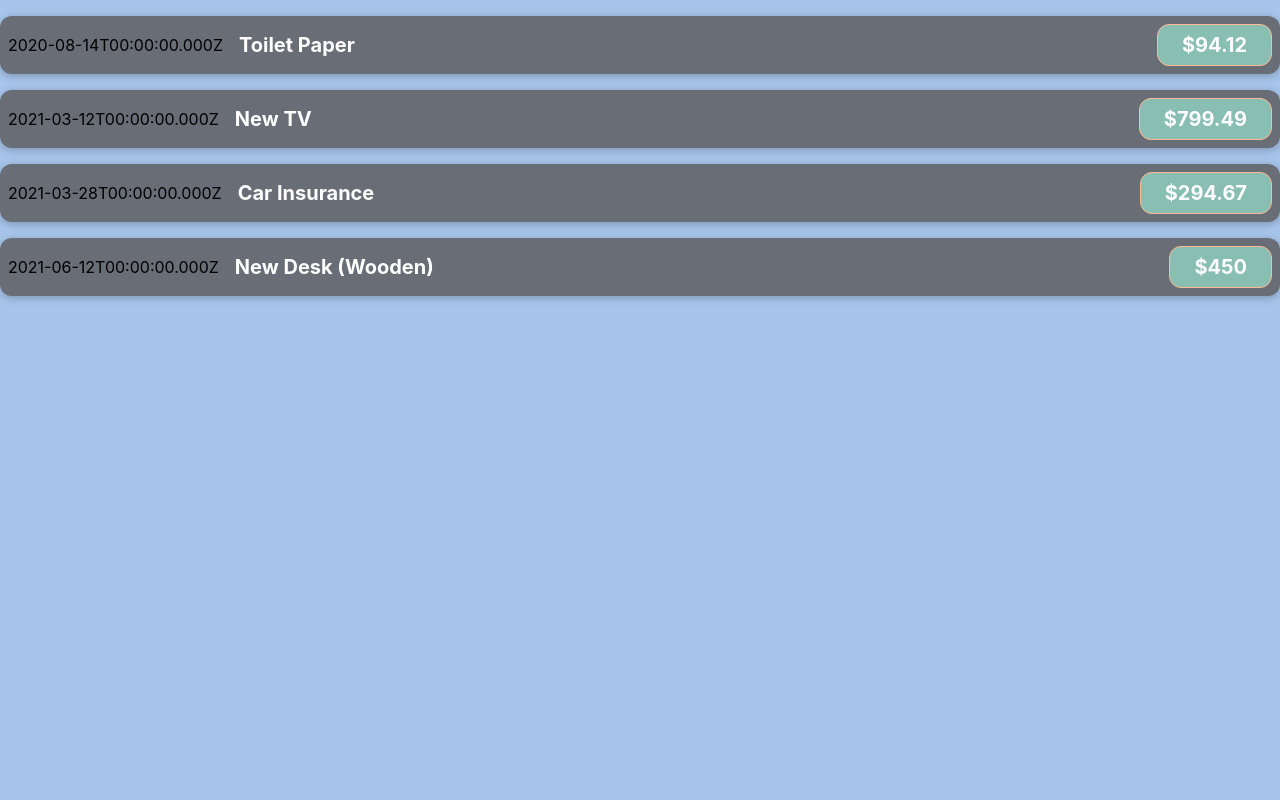
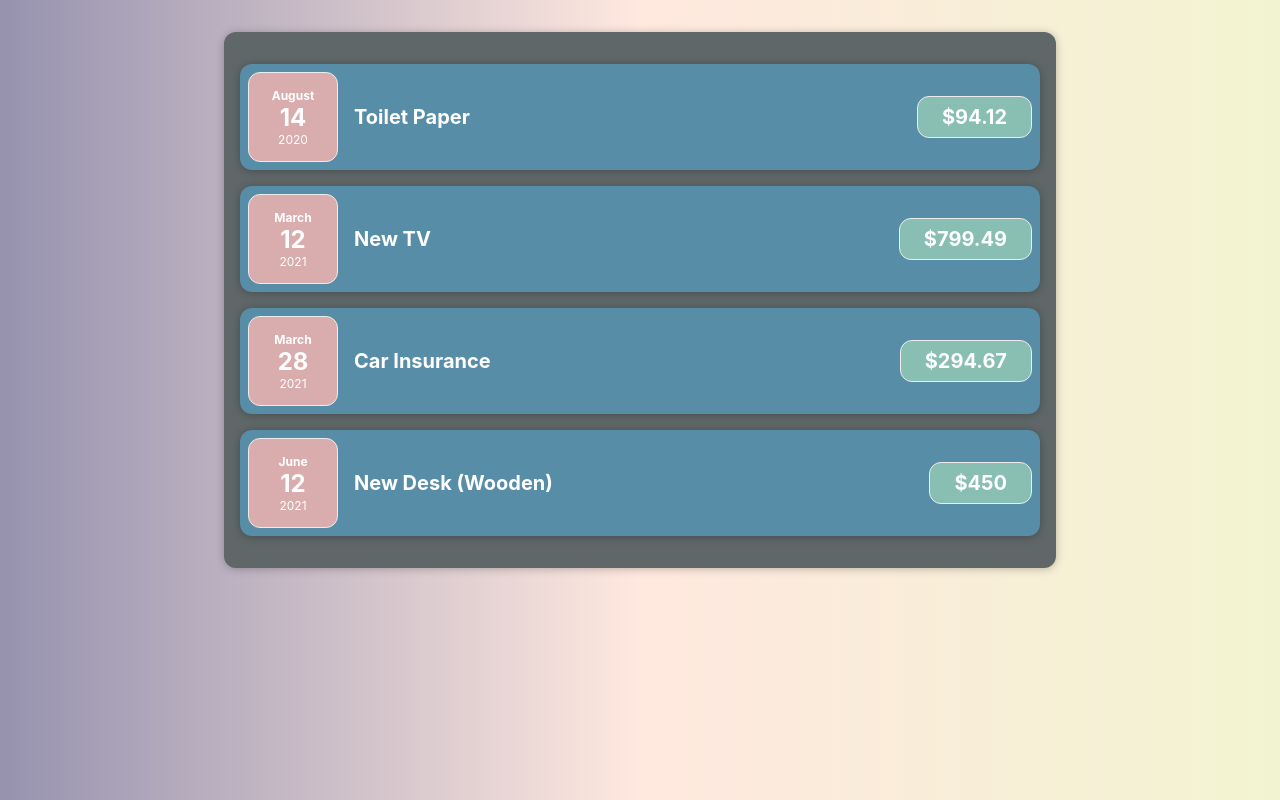
Before and after one commit to alanbedoya/expensesApp, a React (Create React App) app: page / in a window 1280 px wide. Built offline with nearby package versions, Linux system fonts and the light colour scheme.

Commit message:
Adding styles and cleaning up folder structure.

```diff
--- a/src/App.js
+++ b/src/App.js
@@ -1,50 +1,9 @@
-import { ExpenseItem } from './components';
+import { Expenses } from './components';
 
 function App() {
-  const expenses = [
-    {
-      id: 'e1',
-      title: 'Toilet Paper',
-      amount: 94.12,
-      date: new Date(2020, 7, 14),
-    },
-    { id: 'e2', title: 'New TV', amount: 799.49, date: new Date(2021, 2, 12) },
-    {
-      id: 'e3',
-      title: 'Car Insurance',
-      amount: 294.67,
-      date: new Date(2021, 2, 28),
-    },
-    {
-      id: 'e4',
-      title: 'New Desk (Wooden)',
-      amount: 450,
-      date: new Date(2021, 5, 12),
-    },
-  ];
-
   return (
     <div>
-      <ExpenseItem
-        title={expenses[0].title}
-        amount={expenses[0].amount}
-        date={expenses[0].date}
-      ></ExpenseItem>
-      <ExpenseItem
-        title={expenses[1].title}
-        amount={expenses[1].amount}
-        date={expenses[1].date}
-      ></ExpenseItem>
-      <ExpenseItem
-        title={expenses[2].title}
-        amount={expenses[2].amount}
-        date={expenses[2].date}
-      ></ExpenseItem>
-      <ExpenseItem
-        title={expenses[3].title}
-        amount={expenses[3].amount}
-        date={expenses[3].date}
-      ></ExpenseItem>
+      <Expenses />
     </div>
   );
 }
--- /dev/null
+++ b/src/components/Card/Card.css
@@ -0,0 +1,4 @@
+.card {
+  border-radius: 12px;
+  box-shadow: 0 1px 8px rgba(0, 0, 0, 0.25);
+}
--- /dev/null
+++ b/src/components/Card/index.js
@@ -0,0 +1,7 @@
+import React from 'react';
+import './Card.css';
+
+export const Card = (props) => {
+  const classes = 'card ' + props.className;
+  return <div className={classes}>{props.children}</div>;
+};
--- /dev/null
+++ b/src/components/ExpenseDate/ExpenseDate.css
@@ -0,0 +1,26 @@
+.expense-date {
+  display: flex;
+  flex-direction: column;
+  width: 5.5rem;
+  height: 5.5rem;
+  border: 1px solid #ececec;
+  background-color: #d9adad;
+  color: white;
+  border-radius: 12px;
+  align-items: center;
+  justify-content: center;
+}
+
+.expense-date__month {
+  font-size: 0.75rem;
+  font-weight: bold;
+}
+
+.expense-date__year {
+  font-size: 0.75rem;
+}
+
+.expense-date__day {
+  font-size: 1.5rem;
+  font-weight: bold;
+}
--- /dev/null
+++ b/src/components/ExpenseDate/index.js
@@ -0,0 +1,16 @@
+import React from 'react';
+import './ExpenseDate.css';
+
+export const ExpenseDate = (props) => {
+  const month = props.date.toLocaleString('en-US', { month: 'long' });
+  const year = props.date.getFullYear();
+  const day = props.date.toLocaleString('en-US', { day: '2-digit' });
+
+  return (
+    <div className='expense-date'>
+      <div className='expense-date__month'>{month}</div>
+      <div className='expense-date__day'>{day}</div>
+      <div className='expense-date__year'>{year}</div>
+    </div>
+  );
+};
--- a/src/components/ExpenseItem/ExpenseItem.css
+++ b/src/components/ExpenseItem/ExpenseItem.css
@@ -2,11 +2,9 @@
   display: flex;
   justify-content: space-between;
   align-items: center;
-  box-shadow: 0 2px 8px rgba(0, 0, 0, 0.25);
   padding: 0.5rem;
   margin: 1rem 0;
-  border-radius: 12px;
-  background-color: #686d76;
+  background-color: #588da8;
 }
 
 .expense-item__description {
@@ -32,7 +30,7 @@
   font-weight: bold;
   color: white;
   background-color: #89beb3;
-  border: 1px solid #ffba93;
+  border: 1px solid #ececec;
   padding: 0.5rem;
   border-radius: 12px;
 }
--- a/src/components/ExpenseItem/index.js
+++ b/src/components/ExpenseItem/index.js
@@ -1,14 +1,15 @@
 import React from 'react';
 import './ExpenseItem.css';
+import { ExpenseDate, Card } from '../../components';
 
 export const ExpenseItem = (props) => {
   return (
-    <div className='expense-item'>
-      <div>{props.date.toISOString()}</div>
+    <Card className='expense-item'>
+      <ExpenseDate date={props.date} />
       <div className='expense-item__description'>
         <h2>{props.title}</h2>
         <div className='expense-item__price'>${props.amount}</div>
       </div>
-    </div>
+    </Card>
   );
 };
--- /dev/null
+++ b/src/components/Expenses/Expenses.css
@@ -0,0 +1,7 @@
+.expenses {
+  padding: 1rem;
+  background-color: #5f6769;
+  margin: 2rem auto;
+  width: 50rem;
+  max-width: 95%;
+}
--- /dev/null
+++ b/src/components/Expenses/index.js
@@ -0,0 +1,52 @@
+import React from 'react';
+import { ExpenseItem, Card } from '../../components';
+import './Expenses.css';
+
+export const Expenses = (props) => {
+  const items = [
+    {
+      id: 'e1',
+      title: 'Toilet Paper',
+      amount: 94.12,
+      date: new Date(2020, 7, 14),
+    },
+    { id: 'e2', title: 'New TV', amount: 799.49, date: new Date(2021, 2, 12) },
+    {
+      id: 'e3',
+      title: 'Car Insurance',
+      amount: 294.67,
+      date: new Date(2021, 2, 28),
+    },
+    {
+      id: 'e4',
+      title: 'New Desk (Wooden)',
+      amount: 450,
+      date: new Date(2021, 5, 12),
+    },
+  ];
+
+  return (
+    <Card className='expenses'>
+      <ExpenseItem
+        title={items[0].title}
+        amount={items[0].amount}
+        date={items[0].date}
+      />
+      <ExpenseItem
+        title={items[1].title}
+        amount={items[1].amount}
+        date={items[1].date}
+      />
+      <ExpenseItem
+        title={items[2].title}
+        amount={items[2].amount}
+        date={items[2].date}
+      />
+      <ExpenseItem
+        title={items[3].title}
+        amount={items[3].amount}
+        date={items[3].date}
+      />
+    </Card>
+  );
+};
--- a/src/components/index.js
+++ b/src/components/index.js
@@ -1 +1,4 @@
 export * from './ExpenseItem';
+export * from './ExpenseDate';
+export * from './Expenses';
+export * from './Card';
--- a/src/index.css
+++ b/src/index.css
@@ -5,7 +5,12 @@ body {
     sans-serif;
   -webkit-font-smoothing: antialiased;
   -moz-osx-font-smoothing: grayscale;
-  background-color: #a7c5eb;
+  background: linear-gradient(
+    90deg,
+    rgba(150, 146, 175, 1) 0%,
+    rgba(255, 232, 223, 1) 50%,
+    rgba(242, 244, 209, 1) 100%
+  );
 }
 
 code {
```
